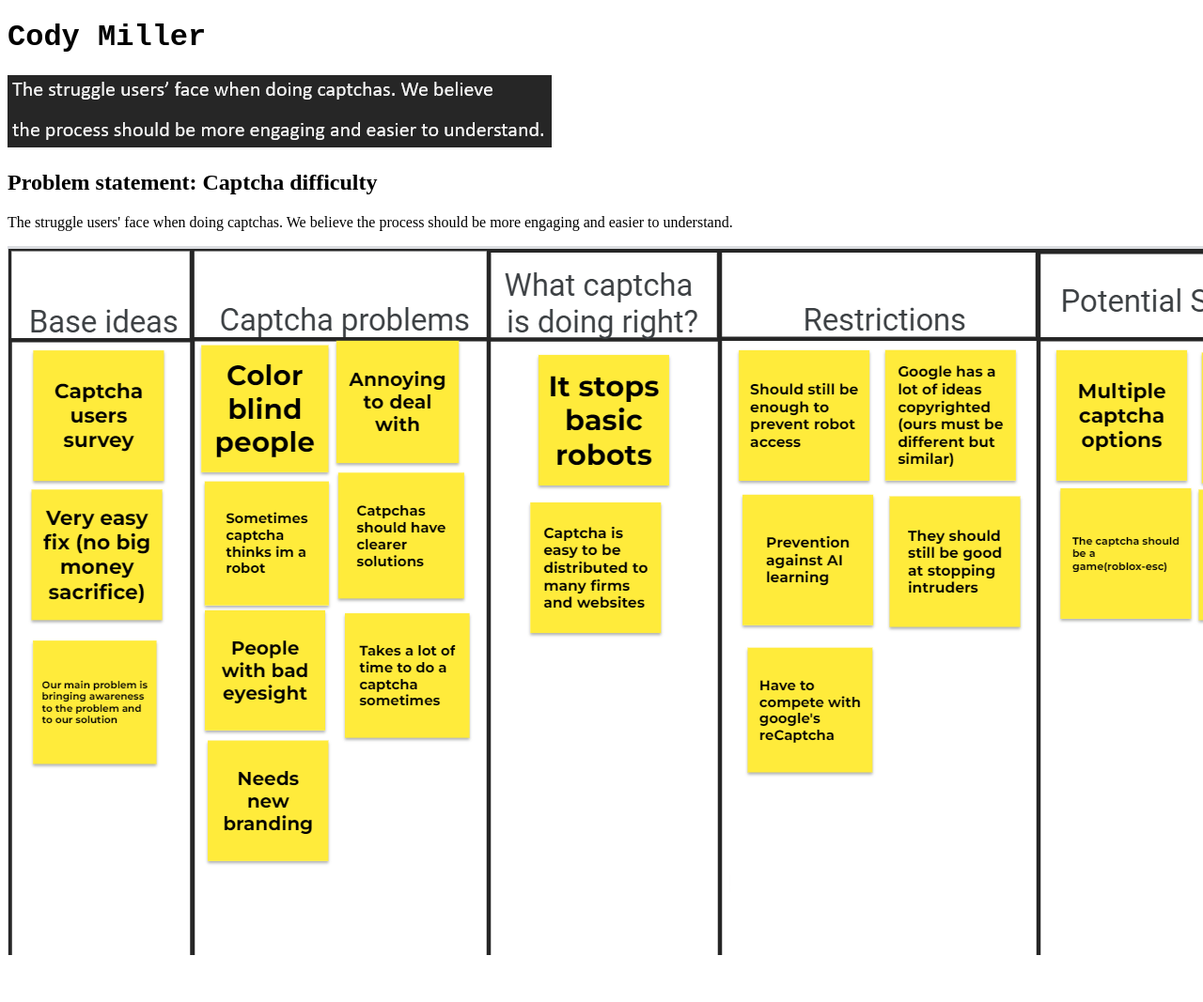
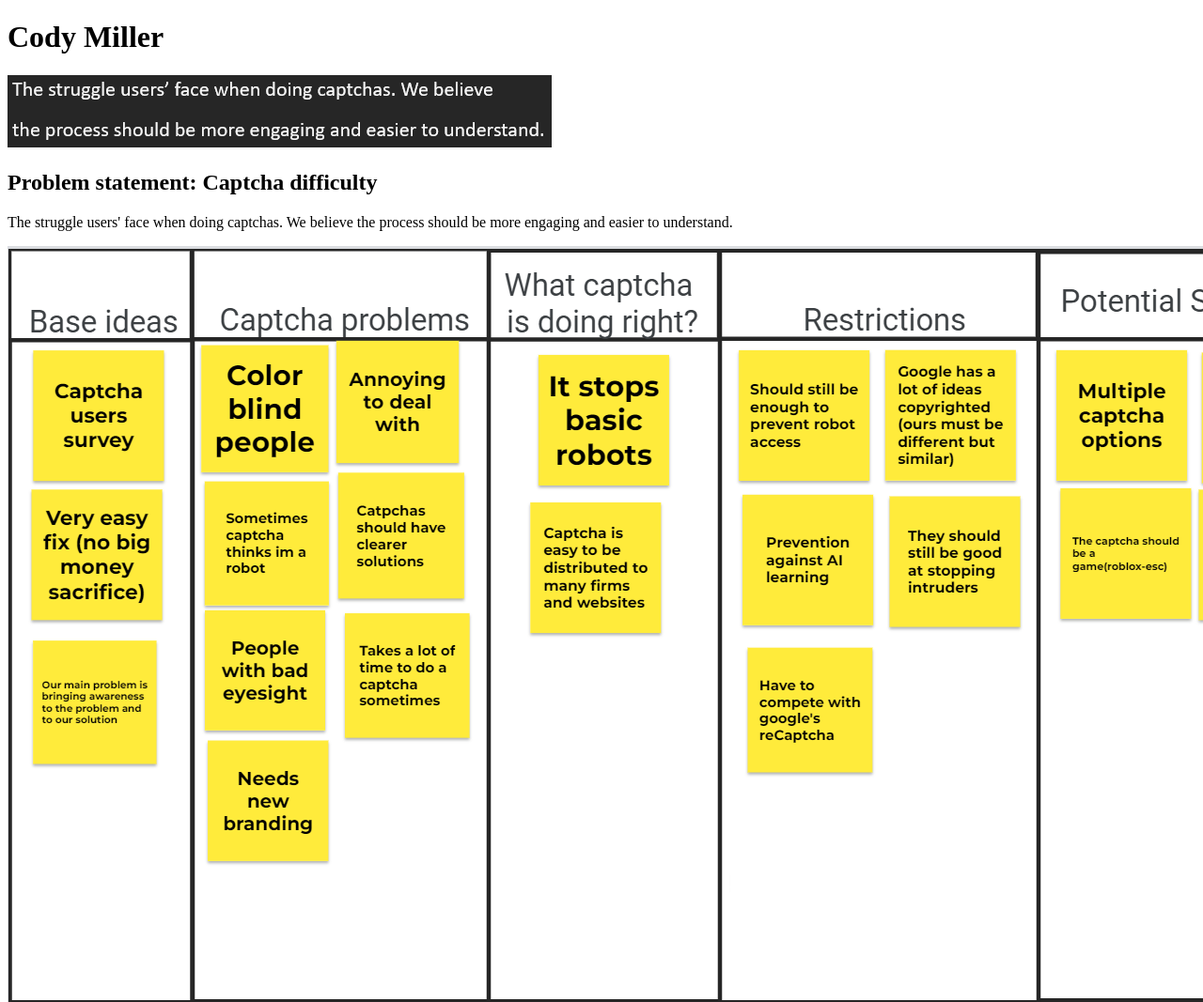
Before and after one commit to CodyAM2005/CodyAM2005.github.io, a plain HTML site: page index.html in a window 1280 px wide. Shown: the top 1067 px of the page at 94% size. Drawn offline with Linux system fonts and the light colour scheme.

Commit message:
Update index.html

```diff
--- a/index.html
+++ b/index.html
@@ -5,7 +5,7 @@
     <link rel="styleshee" href="styles.css">
   </head>
   <body>
-    <h1 style="font-family:'Courier New'">Cody Miller</h1>
+    <h1>Cody Miller</h1>
     <section class="assign">
       <img src="images/problem-statement2.png"/>
       <section class="assign-det">
```
